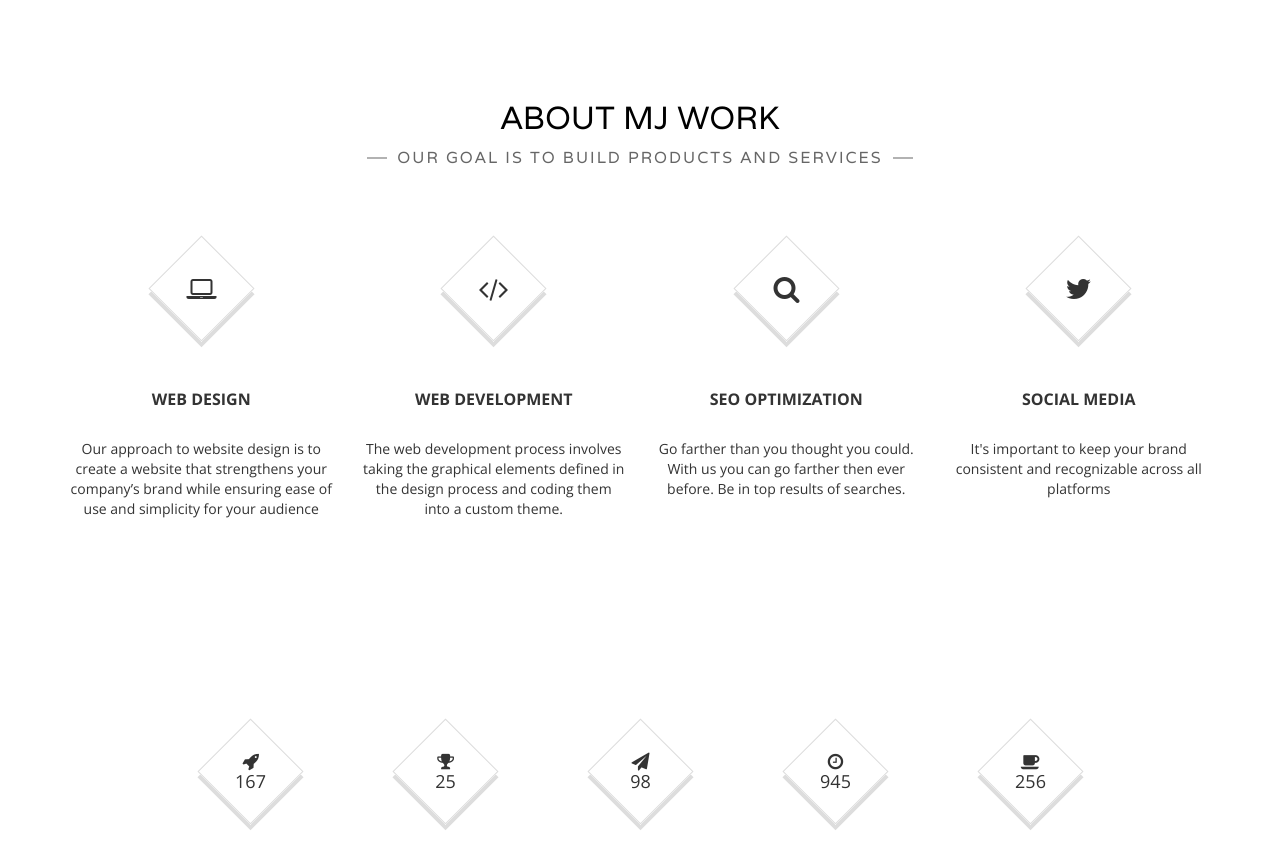
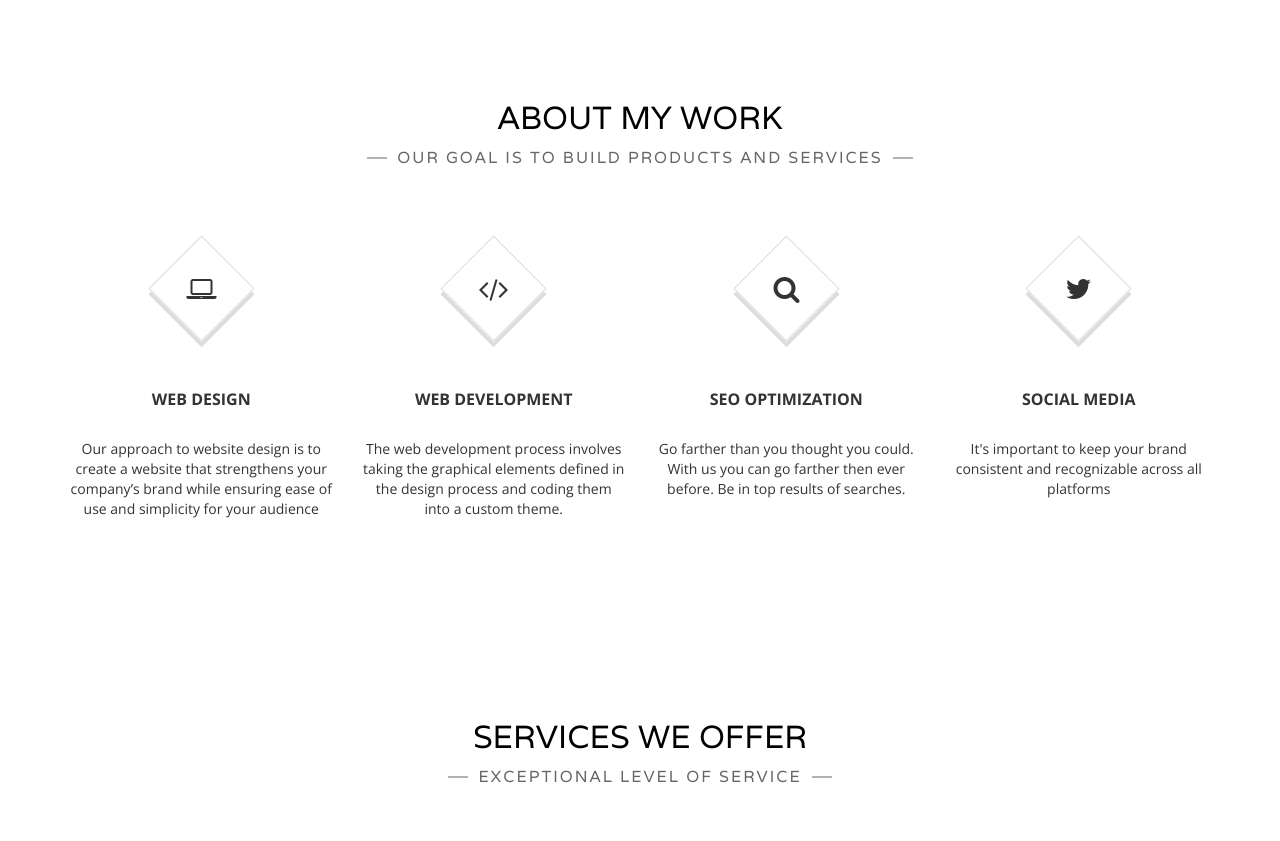
Before and after one commit to mo-jazim/Jazim.io, a plain HTML site: page index.html in a window 1280 px wide. Shown: the part 1959-2800 px from the top of the page. Drawn offline with nearby package versions, Linux system fonts and the light colour scheme; files that its build step writes are made by us from their sources; files whose address does not match are found by name.

Commit message:
jazim.io

```diff
--- a/assets/css/style.css
+++ b/assets/css/style.css
@@ -1039,7 +1039,7 @@ html, body {
 .section-services .nav-tabs .col-sm-fifth {
   height: 160px;
   background: #ffffff;
-  border-bottom: 3px solid #196fc2;
+  border-bottom: 3px solid #000;
 }
 
 .section-services .carousel-inner {
@@ -1088,8 +1088,8 @@ html, body {
 }
 
 .section-services .item-controls .carousel-control:hover, .section-services .item-controls .carousel-control:focus {
-  background-color: #196fc2;
-  border-color: #196fc2;
+  background-color: #000000;
+  border-color: #000000;
 }
 
 .section-services .item-controls .carousel-control:hover i, .section-services .item-controls .carousel-control:focus i {
@@ -1157,7 +1157,7 @@ html, body {
 
 .carousel-indicators .active .col-sm-fifth,
 .carousel-indicators a:hover .col-sm-fifth {
-  background-color: #196fc2;
+  background-color: #000000;
 }
 
 .carousel-indicators .active .service p,
@@ -1180,7 +1180,7 @@ html, body {
 }
 
 .carousel-indicators .active .service .rectangle {
-  color: #196fc2;
+  color: #000000;
 }
 
 .carousel-indicators .active .service:after {
@@ -1194,7 +1194,7 @@ html, body {
   height: 0;
   border-style: solid;
   border-width: 15px 15px 0 15px;
-  border-color: #196fc2 transparent transparent transparent;
+  border-color: #000000 transparent transparent transparent;
   z-index: 99;
 }
 
--- a/assets/index.html
+++ b/index.html
@@ -169,7 +169,7 @@
         <!-- About section -->
         <section class="site-section section-about text-center" id="about">
             <div class="container">
-                <h2>ABOUT MJ WORK</h2>
+                <h2>ABOUT MY WORK</h2>
                 <p class="section-subtitle"><span>Our goal is to build products and services</span></p>
                 <div class="row">
                     <div class="col-sm-3 col-xs-6">
@@ -212,57 +212,6 @@
             </div>
         </section><!-- /.section-about -->
         <!-- End About section -->
-
-        <!-- Counters section -->
-        <section class="site-section section-counters text-center">
-            <div class="container">
-                <div class="row">
-                    <div class="col-sm-2 col-xs-6 col-sm-offset-1">
-                        <div class="counter">
-                            <div class="rectangle medium-rectangle ">
-                                <i class="fa fa-rocket" aria-hidden="true"></i>
-                                <span class="counter-start" data-to="167" data-speed="2000">167</span>
-                            </div><!-- /.rectangle -->
-                            <p>Projects Launched</p>
-                        </div><!-- /.counter -->
-                    </div>
-                    <div class="col-sm-2 col-xs-6">
-                        <div class="counter">
-                            <div class="rectangle medium-rectangle ">
-                                <i class="fa fa-trophy" aria-hidden="true"></i>
-                                <span class="counter-start" data-to="25" data-speed="2000">25</span>
-                            </div><!-- /.rectangle -->
-                             <p>Awards won</p>
-                        </div><!-- /.counter -->
-                    </div>
-                    <div class="col-sm-2 col-xs-6">
-                        <div class="counter">
-                            <div class="rectangle medium-rectangle ">
-                                <i class="fa fa-paper-plane" aria-hidden="true"></i>
-                                <span class="counter-start" data-to="98" data-speed="2000">98</span>
-                            </div><!-- /.rectangle -->
-                             <p>Proposals Sent</p>
-                        </div><!-- /.counter -->
-                    </div>
-                    <div class="col-sm-2 col-xs-6">
-                        <div class="counter">
-                            <div class="rectangle medium-rectangle ">
-                                <i class="fa fa-clock-o" aria-hidden="true"></i>
-                                <span class="counter-start" data-to="945" data-speed="2000">945</span>
-                            </div><!-- /.rectangle -->
-                             <p>Hours of work</p>
-                        </div><!-- /.counter -->
-                    </div>
-                    <div class="col-sm-2 col-xs-12">
-                        <div class="counter">
-                            <div class="rectangle medium-rectangle ">
-                                <i class="fa fa-coffee" aria-hidden="true"></i>
-                                <span class="counter-start" data-to="256" data-speed="2000">256</span>
-                            </div><!-- /.rectangle -->
-                             <p>Cups of coffee</p>
-                        </div><!-- /.counter -->
-                    </div>
-                </div>
 
             </div>
         </section><!-- /.section-counters -->
@@ -437,7 +386,7 @@
         <!-- Contacts section -->
         <section class="site-section section-contact" id="contact">
             <div class="container">
-                <h2>CONTACT MiKE</h2>
+                <h2>CONTACT ME</h2>
                 <p class="section-subtitle"><span>Here i am</span></p>
                 <div class="row">
                     <form>
@@ -500,10 +449,6 @@
                 <li class="page-scroll"><a href="#top">Home</a></li>
                 <li class="page-scroll"><a href="#intro">Intro</a></li>
                 <li class="page-scroll"><a href="#about">About</a></li>
-                <li class="page-scroll"><a href="#services">Services</a></li>
-                <li class="page-scroll"><a href="#team">Team</a></li>
-                <li class="page-scroll"><a href="#history">History</a></li>
-                <li class="page-scroll"><a href="#works">Works</a></li>
                 <li class="page-scroll"><a href="#contact">Contact</a></li>
             </ul>
 
@@ -516,7 +461,7 @@
         </div>
 
         <div class="container text-center">
-            <p class="copyright">&copy; <a href="http://pixelperfect.mk/" target="_blank">PixelPerfect</a> - 2017</p>
+            <p class="copyright">&copy; <a href="http://pixelperfect.mk/" target="_blank">copyright</a> - 2023</p>
         </div>
 
     </footer><!-- /#footer -->
```
